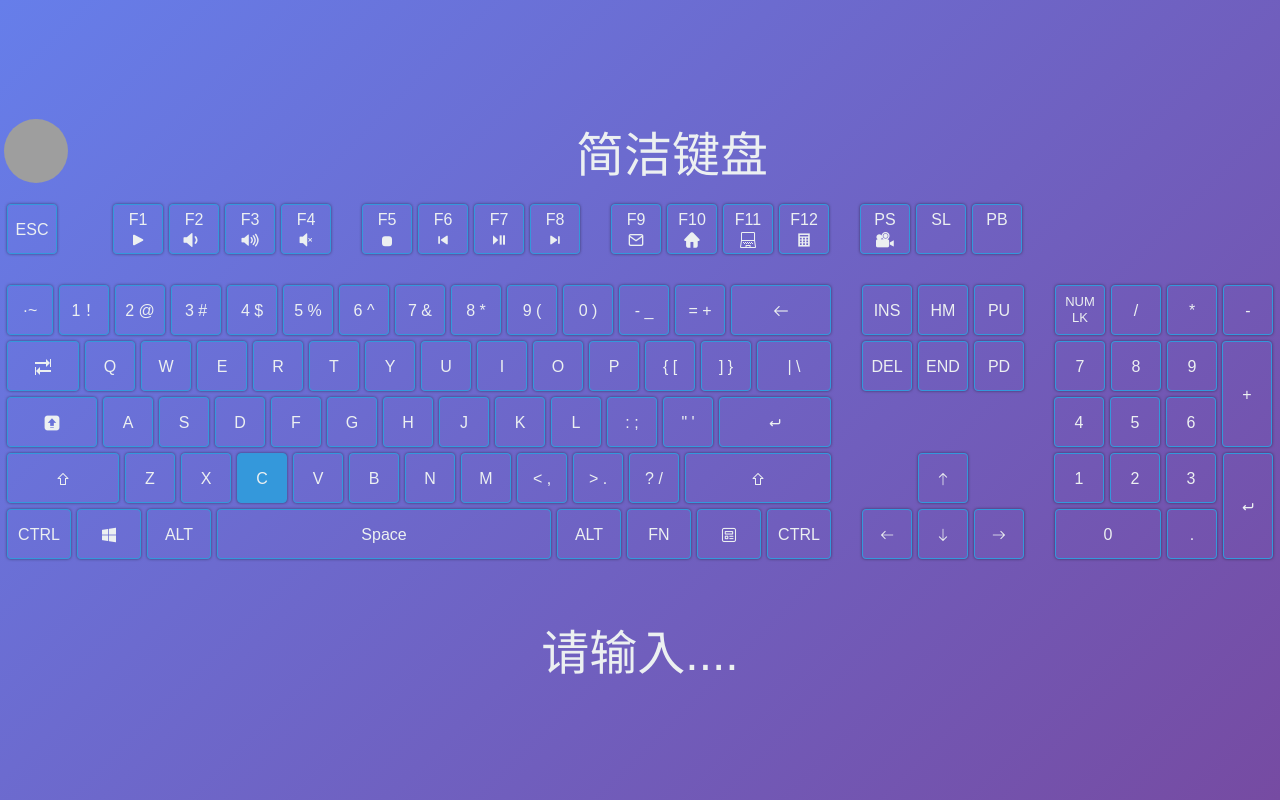
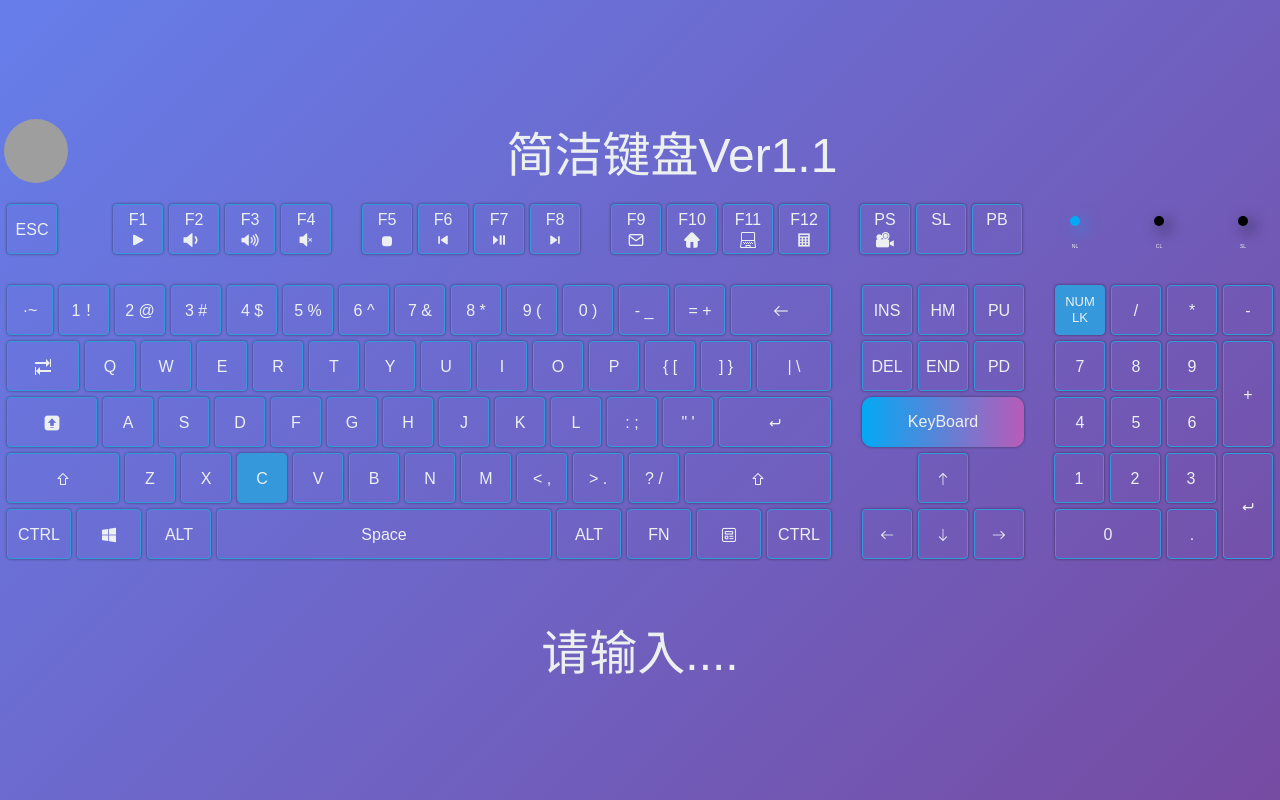
Before and after one commit to hcer1999/keyboard, a plain HTML site: page index.html in a window 1280 px wide. Drawn offline with Linux system fonts and the light colour scheme; grey boxes are pictures that could not be loaded.

Commit message:
添加指示灯和logo

```diff
--- a/css/style.css
+++ b/css/style.css
@@ -60,6 +60,46 @@ header > a {
 .row-1-1 {
   margin-right: 50px;
 }
+.row-1-6 {
+  width: 218px;
+  justify-content: space-between;
+  align-items: flex-end;
+}
+.row-1-6 .pilot {
+  height: 50px;
+  width: 50px;
+  display: flex;
+  flex-direction: column;
+  justify-content: space-around;
+  align-items: center;
+  color: #ecf0f1;
+}
+.row-1-6 .pilot i {
+  display: block;
+  width: 10px;
+  height: 10px;
+  border-radius: 50%;
+  background-color: black;
+  box-shadow: 5px 5px 15px rgba(0, 0, 0, 0.7);
+}
+/* .row-1-6 .pilot i::after {
+  content: "";
+  position: absolute;
+  width: 15px;
+  height: 15px;
+  background-color: black;
+  border-radius: 50%;
+  filter: blur(10px);
+} */
+.row-1-6 .pilot i.open {
+  background-color: #03a9f4;
+  box-shadow: 5px 5px 15px rgb(3, 169, 244, 0.7);
+}
+.row-1-6 .pilot span {
+  justify-self: flex-end;
+  font-size: 5px;
+}
+
 .row-1-2,
 .row-1-3,
 .row-1-4,
@@ -68,13 +108,14 @@ header > a {
 .row-2-2,
 .row-3-1,
 .row-3-2,
+.row-4-1,
 .row-6-1,
 .row-6-2 {
   margin-right: 25px;
 }
-.row-4-1 {
+/* .row-4-1 {
   margin-right: 217px;
-}
+} */
 .row-5,
 .row-6 {
   position: relative;
@@ -106,3 +147,61 @@ header > a {
 .active {
   background-color: #3498db;
 }
+
+#Logo {
+  width: 162px;
+  height: 50px;
+  margin-right: 28px;
+  background-image: linear-gradient(
+    to right,
+    #03a9f4,
+    #f441a5,
+    #ffeb3b,
+    #03a9f4
+  );
+  background-size: 400%;
+  border-radius: 10px;
+  border: none;
+}
+
+#Logo:hover {
+  animation: animate 4s linear infinite;
+  position: relative;
+  z-index: 1;
+}
+
+@keyframes animate {
+  0% {
+    background-position: 0%;
+  }
+  100% {
+    background-position: 400%;
+  }
+}
+#Logo::before {
+  content: "";
+  position: absolute;
+  top: -5px;
+  left: -5px;
+  right: -5px;
+  bottom: -5px;
+  z-index: -1;
+  background-image: linear-gradient(
+    to right,
+    #03a9f4,
+    #f441a5,
+    #ffeb3b,
+    #03a9f4
+  );
+  background-size: 200%;
+  display: none;
+  opacity: 0;
+  transition: 0.5s;
+  border-radius: 10px;
+}
+#Logo:hover::before {
+  filter: blur(20px);
+  display: inline-block;
+  opacity: 1;
+  animation: animate 4s linear infinite;
+}
--- a/index.html
+++ b/index.html
@@ -17,7 +17,7 @@
             class="avatar"
             src="http://q.qlogo.cn/headimg_dl?dst_uin=1826024975&spec=640&img_type=jpg"
         /></a>
-        <p class="title">简洁键盘</p>
+        <p class="title">简洁键盘Ver1.1</p>
       </header>
       <!-- 第一行 -->
       <div class="flex row-1">
@@ -67,11 +67,18 @@
           </div>
         </div>
         <div class="flex row-1-5">
-          <div id="printscreen" class="key">
+          <div id="PrintScreen" class="key">
             PS<br /><i class="iconfont icon-media1"></i>
           </div>
-          <div id="scrolllock" class="key">SL</div>
-          <div id="pause" class="key">PB</div>
+          <div id="ScrollLock" class="key">SL</div>
+          <div id="Pause" class="key">PB</div>
+        </div>
+        <div class="flex row-1-6">
+          <div class="pilot">
+            <i class="open"></i><span>NL</span>
+          </div>
+          <div class="pilot"><i></i><span>CL</span></div>
+          <div class="pilot"><i></i><span>SL</span></div>
         </div>
       </div>
       <!-- 第二行 -->
@@ -100,7 +107,7 @@
           <div id="PageUp" class="key">PU</div>
         </div>
         <div class="flex row-2-3">
-          <div id="NumLock" class="key">NUM<br />LK</div>
+          <div id="NumLock" class="key active">NUM<br />LK</div>
           <div id="NumpadDivide" class="key">/</div>
           <div id="NumpadMultiply" class="key">*</div>
           <div id="NumpadSubtract" class="key">-</div>
@@ -155,6 +162,11 @@
           <div id="Enter" class="key"><i class="iconfont icon-enter1"></i></div>
         </div>
         <div class="flex row-4-2">
+          <div id="Logo" class="key">
+            KeyBoard
+          </div>
+        </div>
+        <div class="flex row-4-3">
           <div id="Numpad4" class="key">4</div>
           <div id="Numpad5" class="key">5</div>
           <div id="Numpad6" class="key">6</div>
--- a/js/index.js
+++ b/js/index.js
@@ -1,6 +1,5 @@
-window.onload = () => {
-  console.log("Var 1.0测试版");
-
+window.onload = event => {
+  console.log("Ver 1.1");
   isPhone(navigator.userAgent);
 };
 
@@ -22,7 +21,39 @@ let keys = document.querySelectorAll(".key");
 //绑定点击事件
 keys.forEach((item, index, arr) => {
   item.addEventListener("click", () => {
-    showText(item.getAttribute("id"));
+    let id = item.getAttribute("id");
+    let pilot = document.querySelectorAll(".pilot i");
+    showText(id);
+    // 检测点击切换大小写按钮控制指示灯的开关
+    if (id === "CapsLock") {
+      if (item.className.indexOf("active") === -1) {
+        item.classList.add("active");
+        pilot[1].classList.add("open");
+      } else {
+        item.classList.remove("active");
+        pilot[1].classList.remove("open");
+      }
+    }
+    //检测点击数字锁定按钮控制指示灯
+    if (id === "NumLock") {
+      if (item.className.indexOf("active") === -1) {
+        item.classList.add("active");
+        pilot[0].classList.add("open");
+      } else {
+        item.classList.remove("active");
+        pilot[0].classList.remove("open");
+      }
+    }
+    ////检测点击滚动锁定按钮控制指示灯
+    if (id === "ScrollLock") {
+      if (item.className.indexOf("active") === -1) {
+        item.classList.add("active");
+        pilot[2].classList.add("open");
+      } else {
+        item.classList.remove("active");
+        pilot[2].classList.remove("open");
+      }
+    }
   });
 });
 
@@ -38,7 +69,7 @@ document.body.addEventListener("keydown", e => {
   } else {
     keyEl.classList.remove("active");
   }
-  // console.log(e);
+  console.log(e);
 });
 
 function showText(keyText) {
```
